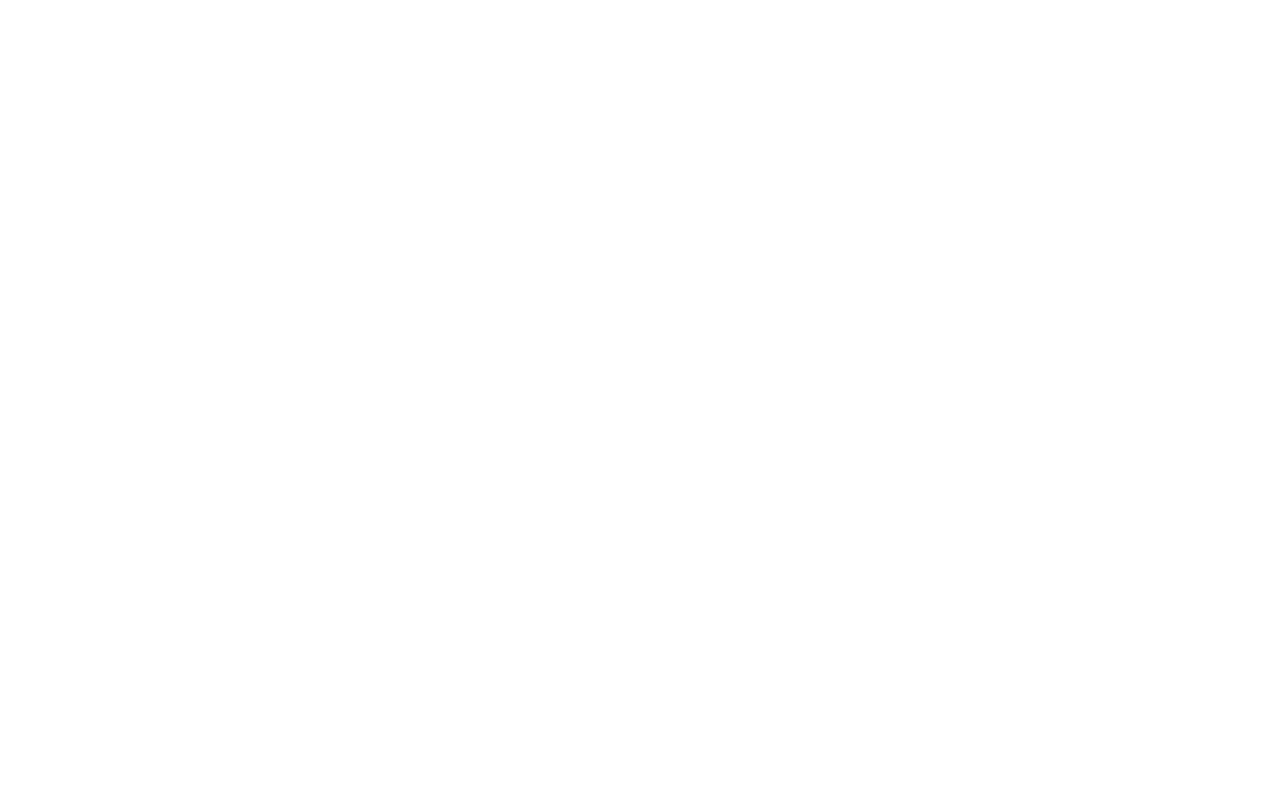
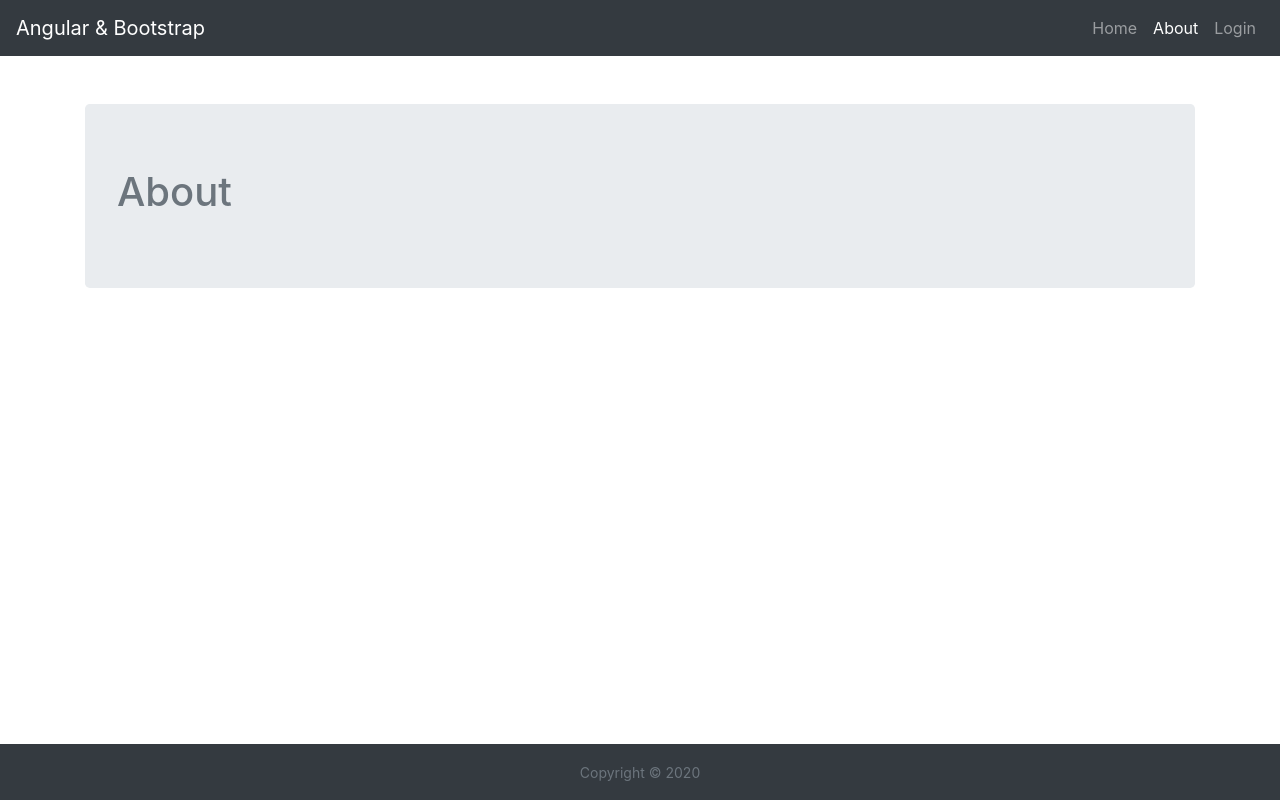
Before and after one commit to jdlcgarcia/ng-training, an Angular app: page /about in a window 1280 px wide. Before the commit this address led to /. Built offline with nearby package versions, Linux system fonts and the light colour scheme.

Commit message:
módulo About

```diff
--- a/src/app/app-routing.module.ts
+++ b/src/app/app-routing.module.ts
@@ -7,13 +7,11 @@ const routes: Routes = [
     path: '',
     component: LayoutComponent,
     children: [
-      {
-        path: 'home',
-        loadChildren: () => import('./pages/home/home.module').then(m => m.HomeModule),
-      },
+      { path: 'home', loadChildren: () => import('./pages/home/home.module').then(m => m.HomeModule) },
+      { path: 'about', loadChildren: () => import('./pages/about/about.module').then(m => m.AboutModule) },
     ],
   },
-  { path: 'home', loadChildren: () => import('./pages/home/home.module').then(m => m.HomeModule) },
+
 ];
 
 @NgModule({
--- /dev/null
+++ b/src/app/pages/about/about-routing.module.ts
@@ -0,0 +1,11 @@
+import { NgModule } from '@angular/core';
+import { RouterModule, Routes } from '@angular/router';
+import { AboutComponent } from './about.component';
+
+const routes: Routes = [{ path: '', component: AboutComponent }];
+
+@NgModule({
+  imports: [RouterModule.forChild(routes)],
+  exports: [RouterModule]
+})
+export class AboutRoutingModule { }
--- /dev/null
+++ b/src/app/pages/about/about.component.html
@@ -0,0 +1,5 @@
+<div class="container py-5">
+  <div class="jumbotron">
+    <h1 class="text-secondary">About</h1>
+  </div>
+</div>
--- /dev/null
+++ b/src/app/pages/about/about.component.ts
@@ -0,0 +1,15 @@
+import { Component, OnInit } from '@angular/core';
+
+@Component({
+  selector: 'app-about',
+  templateUrl: './about.component.html',
+  styleUrls: ['./about.component.scss']
+})
+export class AboutComponent implements OnInit {
+
+  constructor() { }
+
+  ngOnInit(): void {
+  }
+
+}
```
Also changed, not shown: src/app/pages/about/about.module.ts (added, +17 -0 lines), src/app/pages/about/about.component.scss (added), 1 other file (tests, documents, lock files or other folders).
